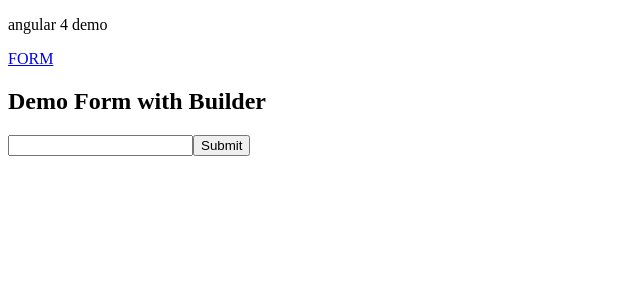
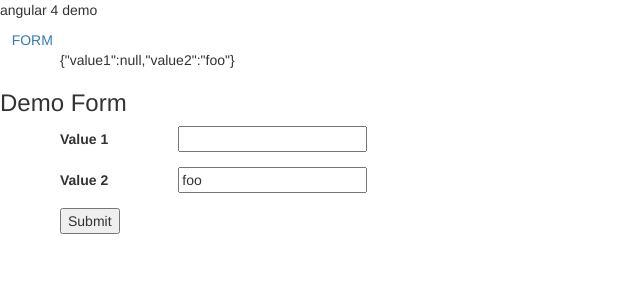
Before and after one commit to woodylewis/angular4-socket-service-client, an Angular app: page /form in a window 1280 px wide. Shown: the top 300 px of the page, without its empty margins (0-640 px from the left). Built offline with nearby package versions, Linux system fonts and the light colour scheme.

Commit message:
Build out form

```diff
--- a/src/app/app.component.html
+++ b/src/app/app.component.html
@@ -1,3 +1,7 @@
-<p>{{title}}</p>
+<p>{{title}}</p>&nbsp;&nbsp;
+<!--
+<a routerLink="/home">HOME</a>
+&nbsp;
+-->
 <a routerLink="/form">FORM</a>
 <router-outlet></router-outlet>
--- a/src/app/app.module.ts
+++ b/src/app/app.module.ts
@@ -8,7 +8,7 @@ import { AppComponent } from './app.component';
 import { FormComponent } from './form.component';
 
 const routes: Routes = [
-    //{ path: 'home', component: AppComponent },
+    { path: 'home', component: AppComponent },
     { path: 'form', component: FormComponent }
 ];
 
@@ -17,7 +17,7 @@ const routes: Routes = [
     AppComponent, FormComponent
   ],
   imports: [
-    BrowserModule, RouterModule.forRoot(routes), FormsModule, ReactiveFormsModule
+    BrowserModule, RouterModule.forRoot(routes), FormsModule
   ],
   providers: [],
   bootstrap: [AppComponent]
--- a/src/app/form.component.html
+++ b/src/app/form.component.html
@@ -1,18 +1,16 @@
 <div class="ui raised segment">
-    <h2 class="ui header">Demo Form with Builder</h2>
-
-	<form>
-        <input type="text" id="value1">
-        <button type="submit">Submit</button>
+    <div class="field">{{diagnostic}}</div>
+    <h3 class="ui header">Demo Form</h3>
+	<form (ngSubmit)="onSubmit()" #demoForm="ngForm">
+        <div class="form-group">
+            <label for="value1" class="field">Value 1</label>
+            <input type="number" id="value1" class="field" [(ngModel)]="model.value1" name="value1"
+                maxlength="20">
+        </div>
+        <div class="form-group">
+                <label for="value2" class="field">Value 2</label>
+                <input type="text" id="value2" class="field" [(ngModel)]="model.value2" name="value2">
+            </div>
+        <button type="submit" class="field">Submit</button>
     </form>
-    <!--
-    <form [formGroup]="myForm" (ngSubmit)="onSubmit(myForm.value)" class="ui form">
-          <div class="field">
-              <label for="skuInput">SKU</label>
-              <input type="text" id="skuInput" placeholder="SKU" [formControl]="myForm.controls['sku']">
-          </div>
-          <button type="submit" class="ui button">Submit</button>
-
-    </form>
--->
 </div>
--- a/src/app/form.component.ts
+++ b/src/app/form.component.ts
@@ -1,13 +1,15 @@
 import { NgModule } from '@angular/core';
 import { Component, OnInit } from '@angular/core';
 import { FormsModule, ReactiveFormsModule } from '@angular/forms';
+import { Model } from './model';
 
 @Component({
   selector: 'form-demo',
   templateUrl: './form.component.html',
-  styles: []
+  styleUrls: ['./form.css']
 })
 export class FormComponent implements OnInit {
+  public model = new Model(null, 'foo');
 
   ngOnInit() {
       console.log('init form component');
@@ -16,4 +18,6 @@ export class FormComponent implements OnInit {
   onSubmit(form: any): void {
       console.log('SAVE');
   }
+
+  get diagnostic() { return JSON.stringify(this.model); }
 }
--- /dev/null
+++ b/src/app/form.css
@@ -0,0 +1,7 @@
+.field {
+    length: 2rem;
+    margin-top: 0;
+    margin-bottom: 0;
+    margin-left: 6rem;
+    margin-right: 1rem;
+}
--- /dev/null
+++ b/src/app/model.ts
@@ -0,0 +1,4 @@
+export class Model {
+
+    constructor(public value1: number, public value2: string) { }
+}
--- a/src/index.html
+++ b/src/index.html
@@ -2,11 +2,9 @@
 <html lang="en">
 <head>
   <meta charset="utf-8">
-  <!--
-  <script src="https://maxcdn.bootstrapcdn.com/bootstrap/4.0.0-alpha.6/js/bootstrap.min.js" integrity="sha384-vBWWzlZJ8ea9aCX4pEW3rVHjgjt7zpkNpZk+02D9phzyeVkE+jo0ieGizqPLForn" crossorigin="anonymous"></script>
-  -->
   <title>App1</title>
-  <base href="/">
+  <base href="/"><link rel="stylesheet"
+  href="https://unpkg.com/bootstrap@3.3.7/dist/css/bootstrap.min.css">
 
   <meta name="viewport" content="width=device-width, initial-scale=1">
   <link rel="icon" type="image/x-icon" href="favicon.ico">
```
